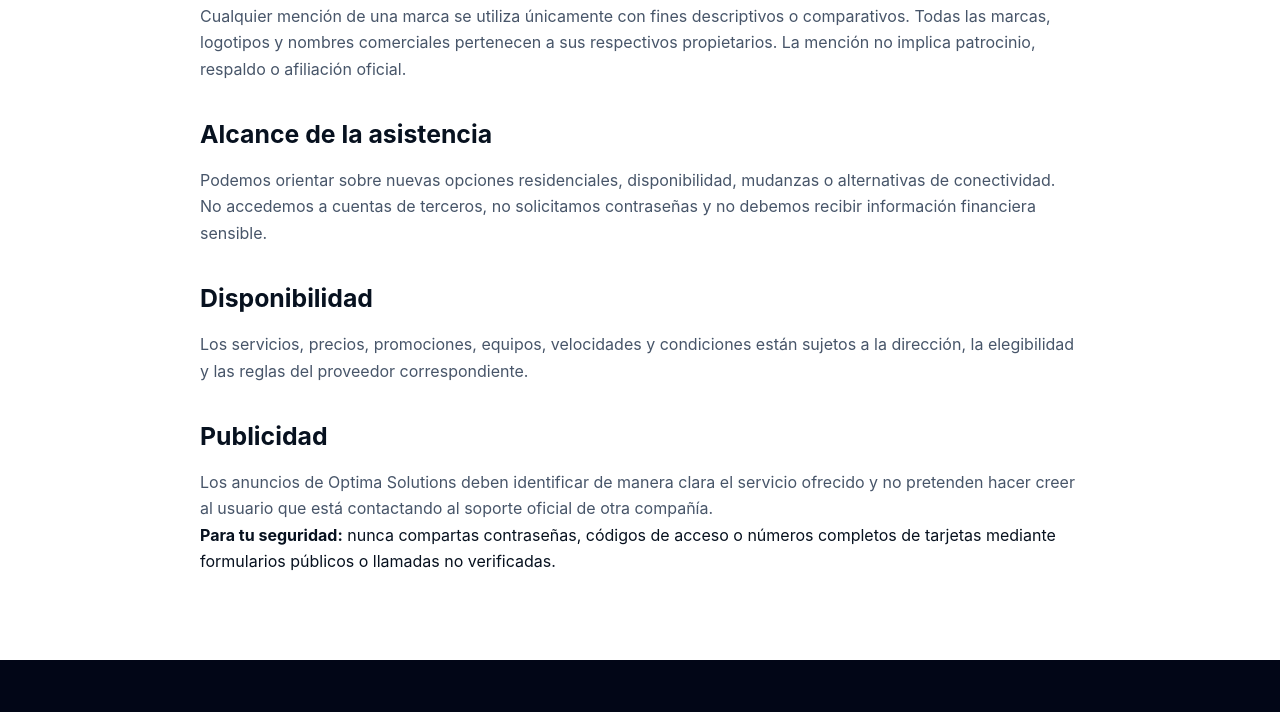
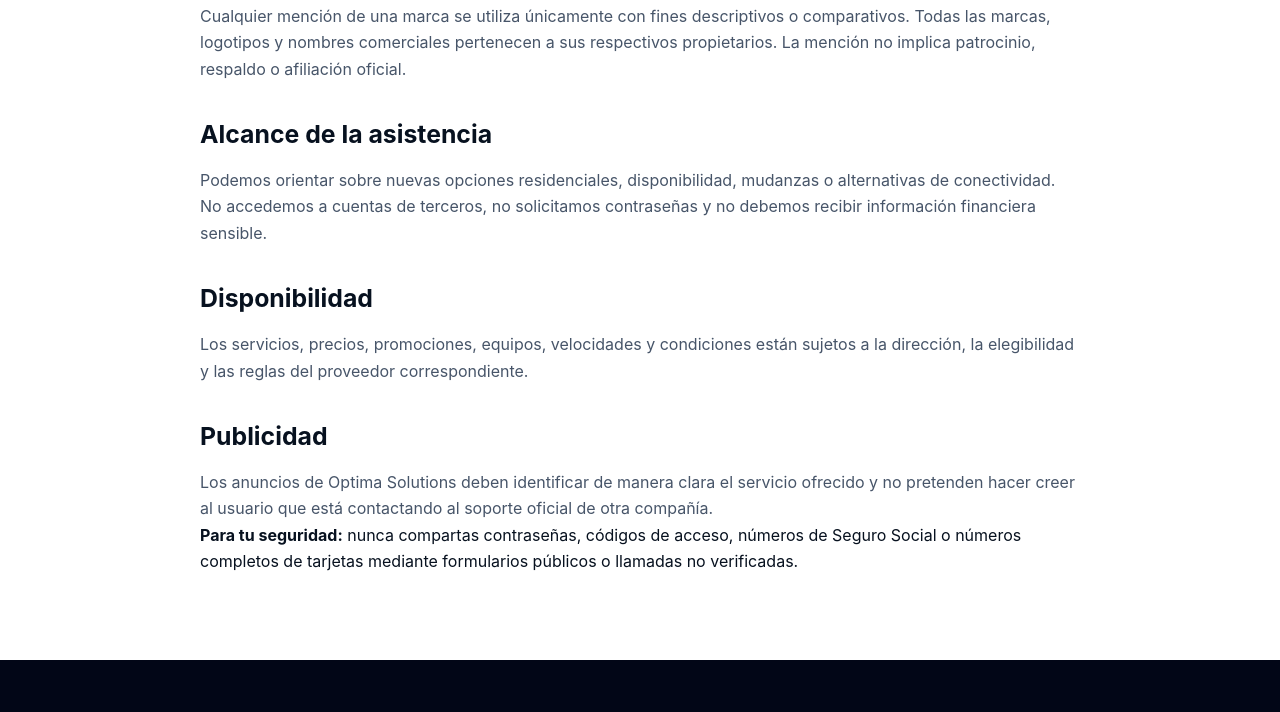
Before and after one commit to optimasolutions6/optima-solutions-website, a plain HTML site: page aviso-legal.html in a window 1280 px wide. Shown: the part 813-1525 px from the top of the page. Drawn offline with Linux system fonts and the light colour scheme.

Commit message:
Update aviso-legal.html

````diff
--- a/aviso-legal.html
+++ b/aviso-legal.html
@@ -27,7 +27,7 @@
     <p>Los servicios, precios, promociones, equipos, velocidades y condiciones están sujetos a la dirección, la elegibilidad y las reglas del proveedor correspondiente.</p>
     <h2>Publicidad</h2>
     <p>Los anuncios de Optima Solutions deben identificar de manera clara el servicio ofrecido y no pretenden hacer creer al usuario que está contactando al soporte oficial de otra compañía.</p>
-    <div class="notice"><strong>Para tu seguridad:</strong> nunca compartas contraseñas, códigos de acceso o números completos de tarjetas mediante formularios públicos o llamadas no verificadas.</div>
+    <div class="notice"><strong>Para tu seguridad:</strong> nunca compartas contraseñas, códigos de acceso, números de Seguro Social o números completos de tarjetas mediante formularios públicos o llamadas no verificadas.</div>
   </div>
 </section>
 
@@ -37,3 +37,4 @@
 <div class="footer-col"><h3>Empresa</h3><ul><li><a href="/quienes-somos">Quiénes Somos</a></li><li><a href="/preguntas-frecuentes">Preguntas Frecuentes</a></li><li><a href="/contacto">Contacto</a></li><li><a href="tel:+18183924132">818-392-4132</a></li></ul></div>
 <div class="footer-col"><h3>Legal</h3><ul><li><a href="/privacidad">Privacidad</a></li><li><a href="/terminos">Términos</a></li><li><a href="/aviso-legal">Aviso Legal</a></li></ul></div></div>
 <div class="footer-disclaimer"><strong>Aviso de transparencia:</strong> La disponibilidad, precios, velocidades, promociones y condiciones dependen de la dirección, elegibilidad y proveedor correspondiente.</div><div class="footer-bottom"><span>© 2026 Optima Solutions.</span><span>Atención en español · Estados Unidos</span></div></div></footer><a class="mobile-call" href="tel:+18183924132">☎ Llamar ahora: 818-392-4132</a></body></html>
+```[cite: 9]
````
